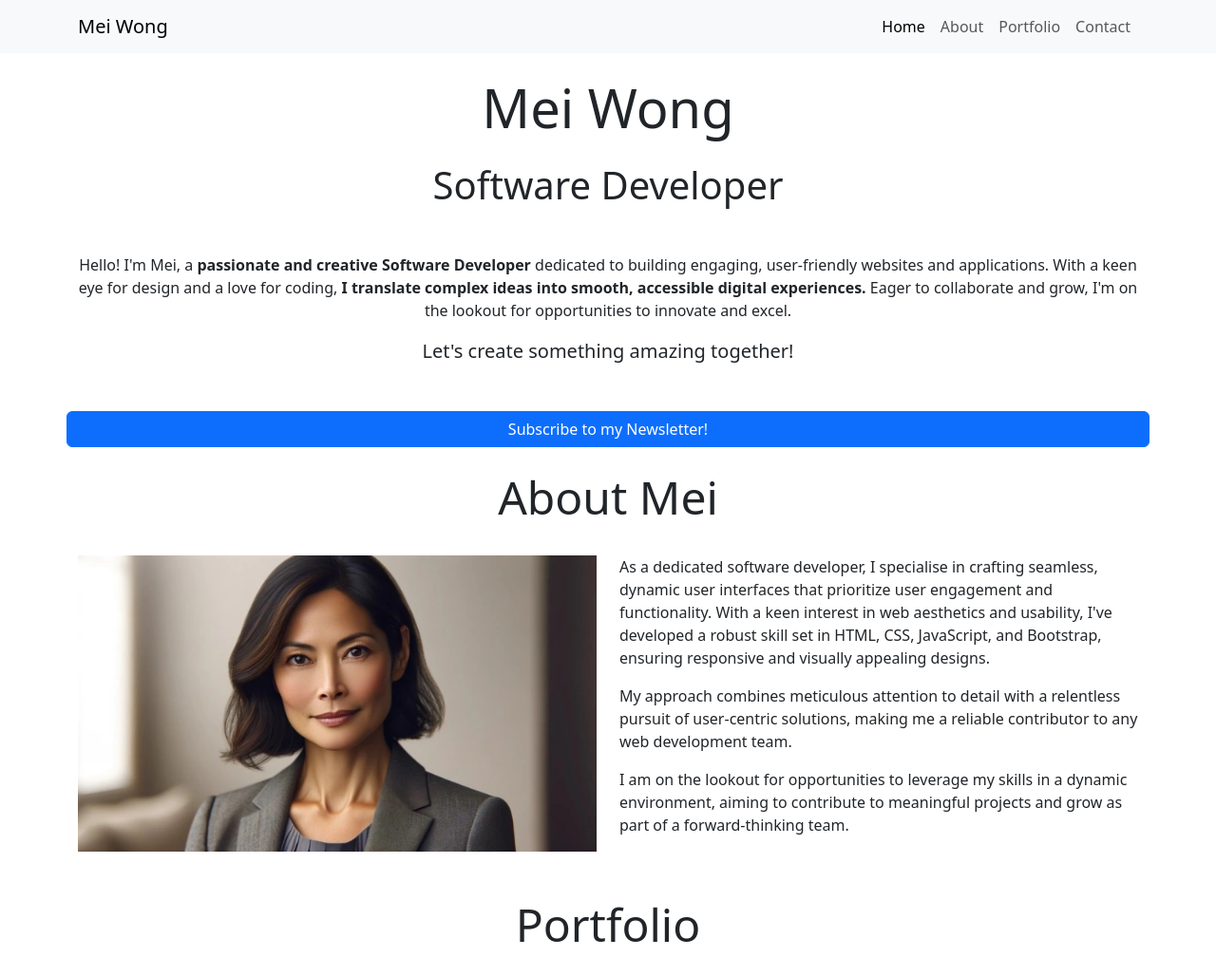
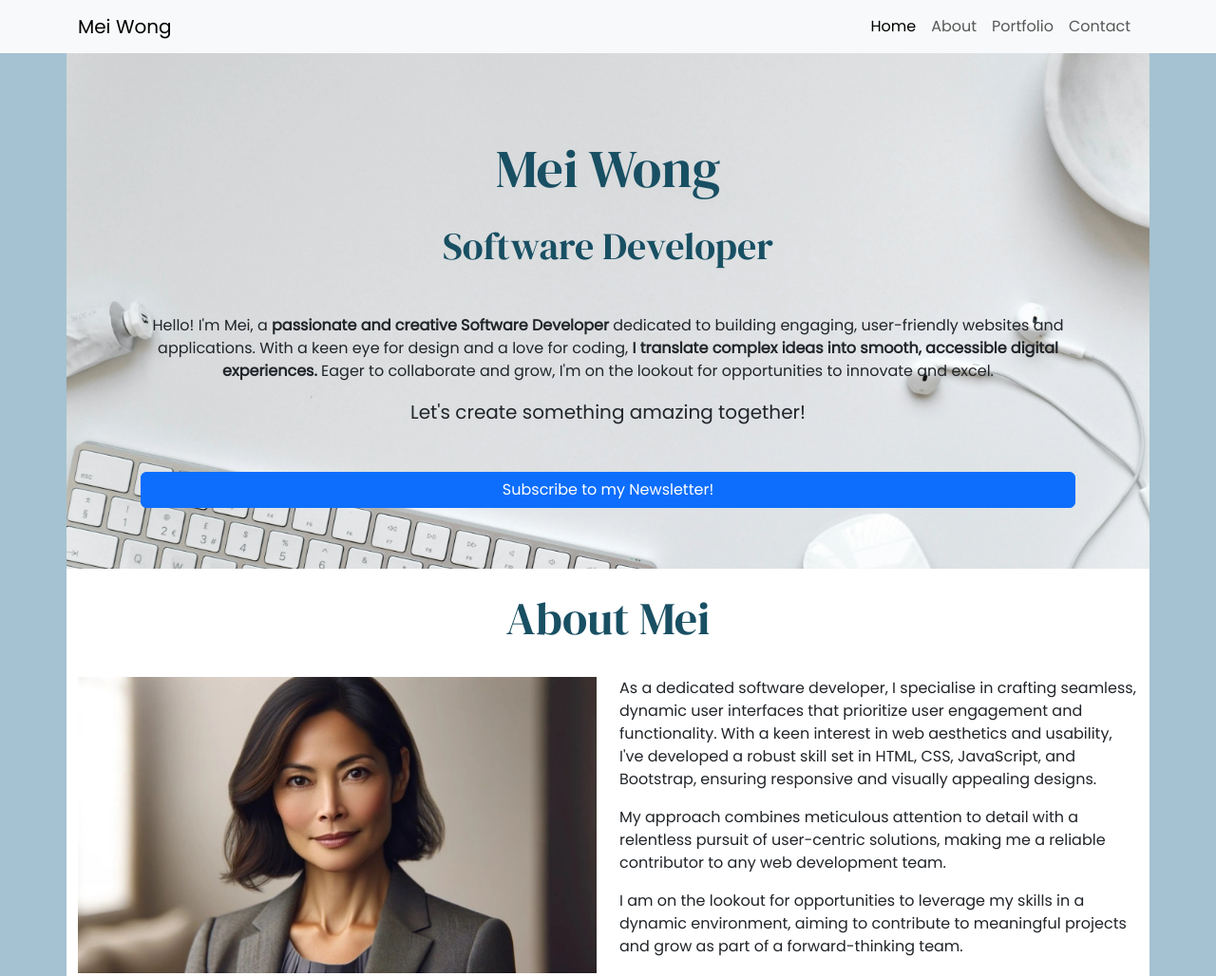
Before and after one commit to twilson-creator/practice-portfolio-bootstrap, a plain HTML site: page index.html in a window 1280 px wide. Shown: the top 1028 px of the page at 95% size. Drawn offline with nearby package versions, Linux system fonts and the light colour scheme.

Commit message:
Add hero image section

```diff
--- /dev/null
+++ b/assets/css/style.css
@@ -0,0 +1,49 @@
+/*
+    #a4c2d1; egg blue
+    #dbdcde; light grey
+    #1f7798; mid-blue
+    #184f63; dark-blue
+*/
+
+/* global styles */
+
+@import url('https://fonts.googleapis.com/css2?family=DM+Serif+Display:ital@0;1&family=Poppins&display=swap');
+
+body {
+    font-family: "Poppins", sans-serif;
+    background-color: #a4c2d1;
+}
+
+h1, h2 {
+    font-family: "DM Serif Display", serif;
+    color: #184f63;
+}
+
+/* Header */
+
+#hero {
+    background-color: #dbdcde;
+    background-image: url(../images/background.webp);
+    background-size: cover;
+    background-position: 50% 70%;
+    min-height: 500px;
+    padding: 5% 7%;
+}
+
+/* About section */
+
+#about {
+    background-color: white;
+}
+
+/* Portfolio */
+
+#portfolio {
+    background-color: #dbdcde;
+}
+
+/* Contact section */
+
+#contact {
+    background-color: white;
+}
--- a/index.html
+++ b/index.html
@@ -8,6 +8,8 @@
     <!-- Bootstrap CSS Link -->
     <link href="https://cdn.jsdelivr.net/npm/bootstrap@5.3.3/dist/css/bootstrap.min.css" rel="stylesheet"
         integrity="sha384-QWTKZyjpPEjISv5WaRU9OFeRpok6YctnYmDr5pNlyT2bRjXh0JMhjY6hW+ALEwIH" crossorigin="anonymous">
+        <!-- Custom CSS stylesheet -->
+         <link rel="stylesheet" href="assets/css/style.css">
 </head>
 
 <body>
```
Also changed, not shown: assets/images/background.webp (added).
